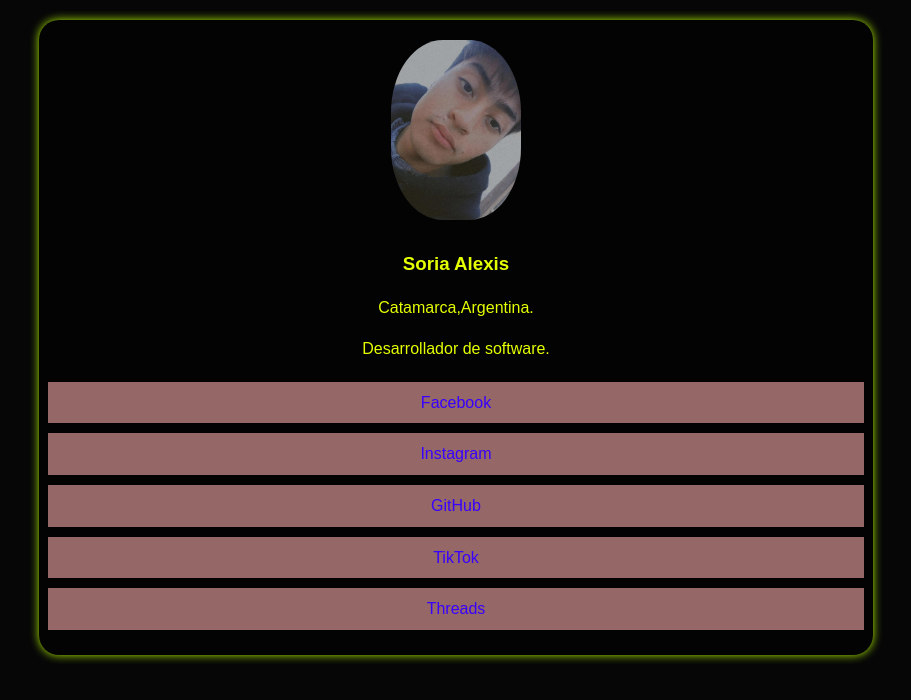
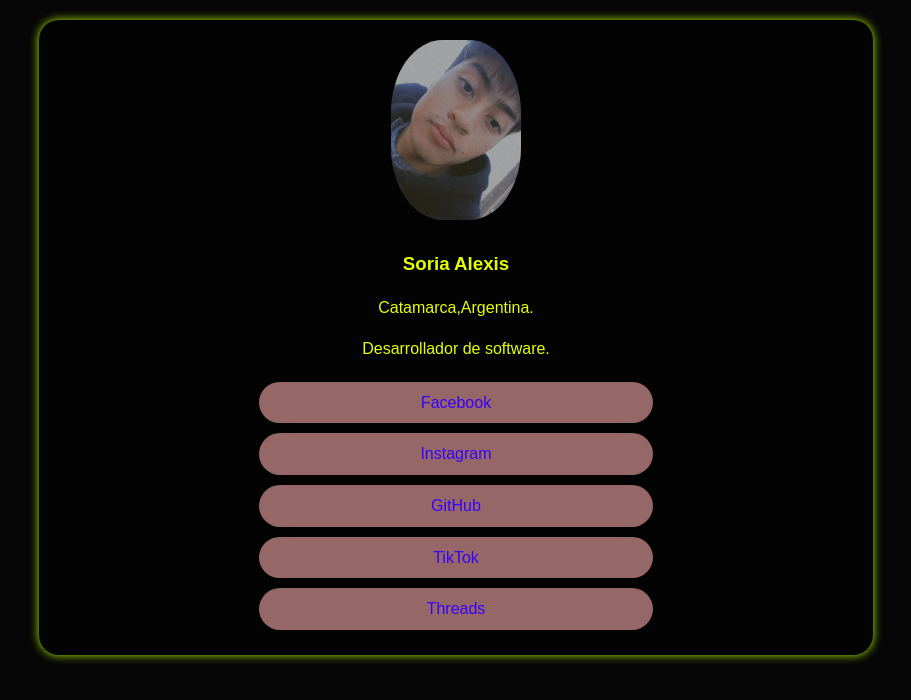
Before and after one commit to alecr21/card-redes-TPN1-Alexis-Soria, a plain HTML site: page index.html in a window 1280 px wide. Shown: the whole page, without its empty margins (184-1095 px from the left). Drawn offline with Linux system fonts and the light colour scheme.

Commit message:
Update styles.css

```diff
--- a/styles.css
+++ b/styles.css
@@ -63,7 +63,9 @@ body {
     padding: 8px;
     background-color: rgb(150, 103, 103);
     margin-bottom: 5px;
-    width: 800px;
+    width: 100%;
+    box-sizing: border-box;
+    border-radius: 100px;
 }
 
 .elemento2 a:hover {
```
